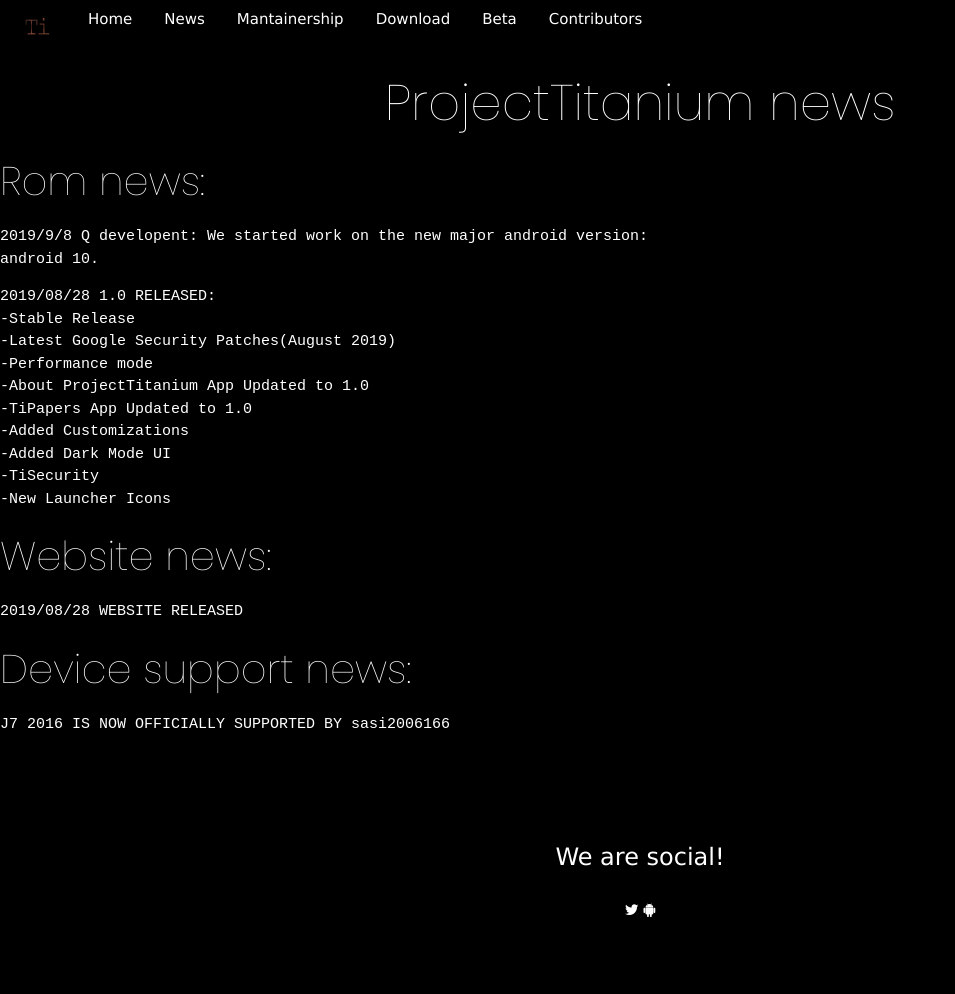
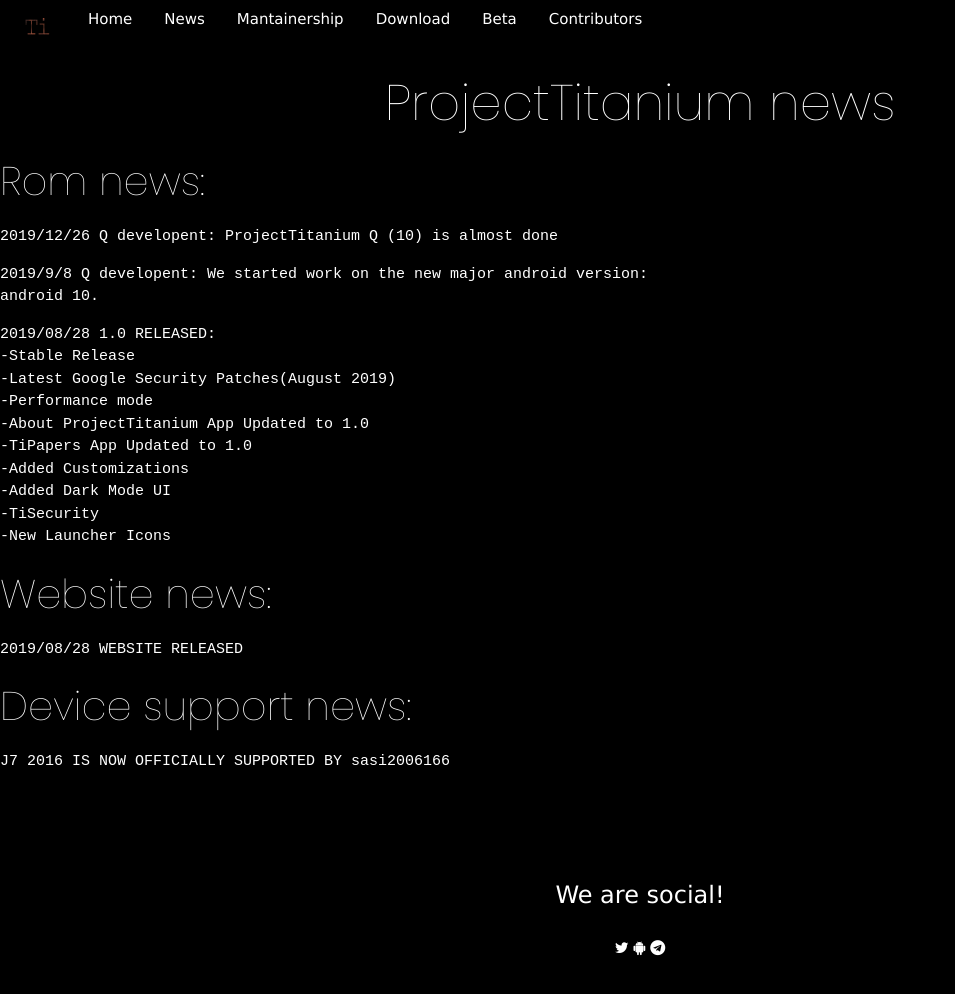
Before and after one commit to Project-Titanium/website, a plain HTML site: page news.html in a window 1280 px wide. Shown: the whole page, without its empty margins (0-955 px from the left). Drawn offline with nearby package versions, Linux system fonts and the light colour scheme.

Commit message:
website: add social stuff and update news

```diff
--- a/news.html
+++ b/news.html
@@ -25,6 +25,9 @@
 </nav>
 <h1 class="h1general">ProjectTitanium news</h1>
 <h2 class="h4comment" style="text-align: left; font-size: 40px">Rom news:</h2>
+    <p class="pnews">2019/12/26 Q developent:
+ProjectTitanium Q (10) is almost done
+</p>
 <p class="pnews">2019/9/8 Q developent:
   We started work on the new major android version:<br>
   android 10.
@@ -46,8 +49,9 @@
     <p class="pnews">J7 2016 IS NOW OFFICIALLY SUPPORTED BY sasi2006166</p>
 <footer class="w3-container w3-padding-64 w3-center w3-black w3-medium">
     <p class="w3-xlarge">We are social!</p>
-      <a href="#"><i class="fa fa-twitter"></i></a>
-      <a href="#"><i class="fa fa-android"></i></a>
+    <a href="https://twitter.com/ProjectTitaniu1"><i class="fa fa-twitter"></i></a>
+    <a href="https://github.com/Project-Titanium/"><i class="fa fa-android"></i></a>
+    <a href="https://t.me/joinchat/NRQjWlRqsj6LCWmxhKTucA"><i class="fa fa-telegram"></i></a>
     </footer>
 
 </body>
```
